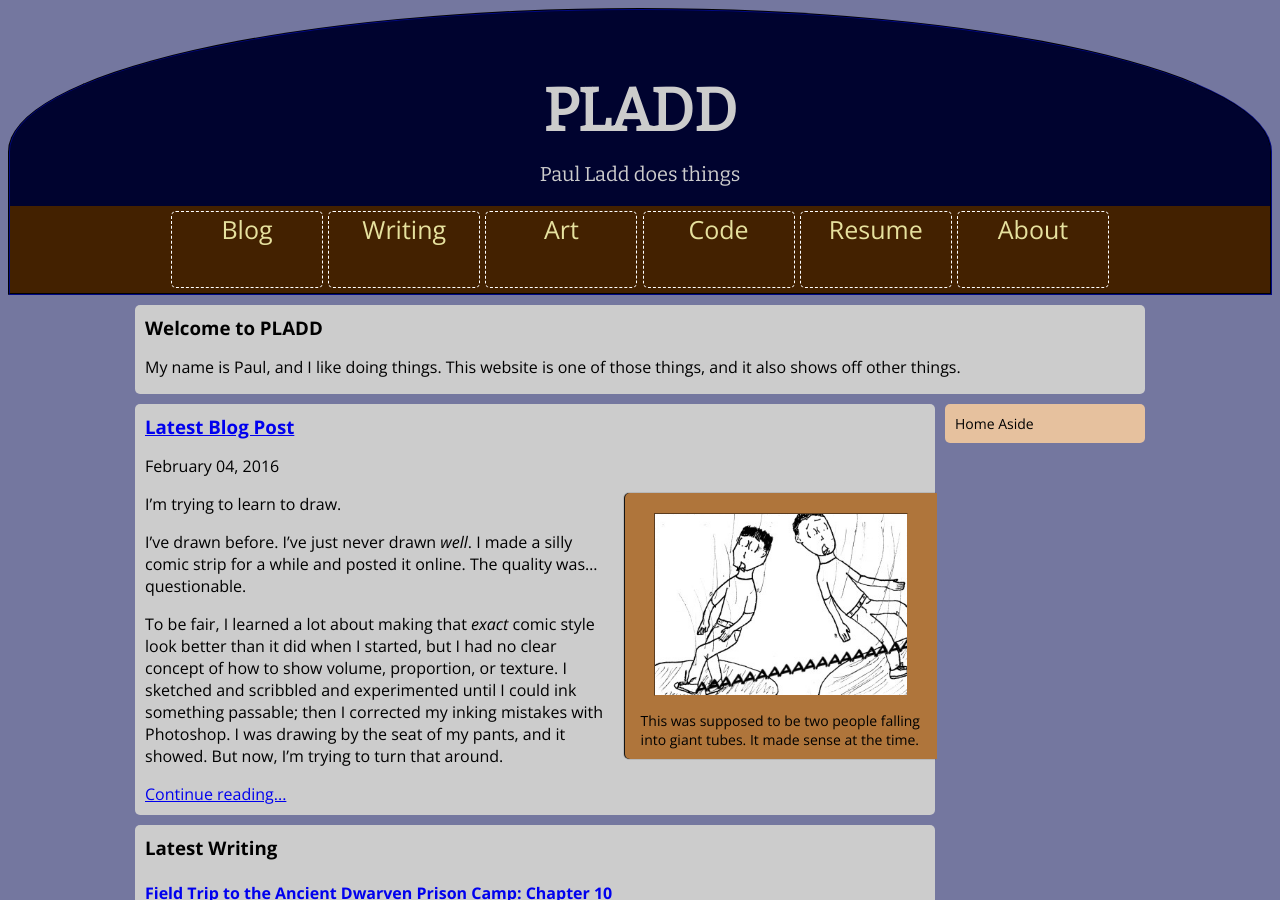
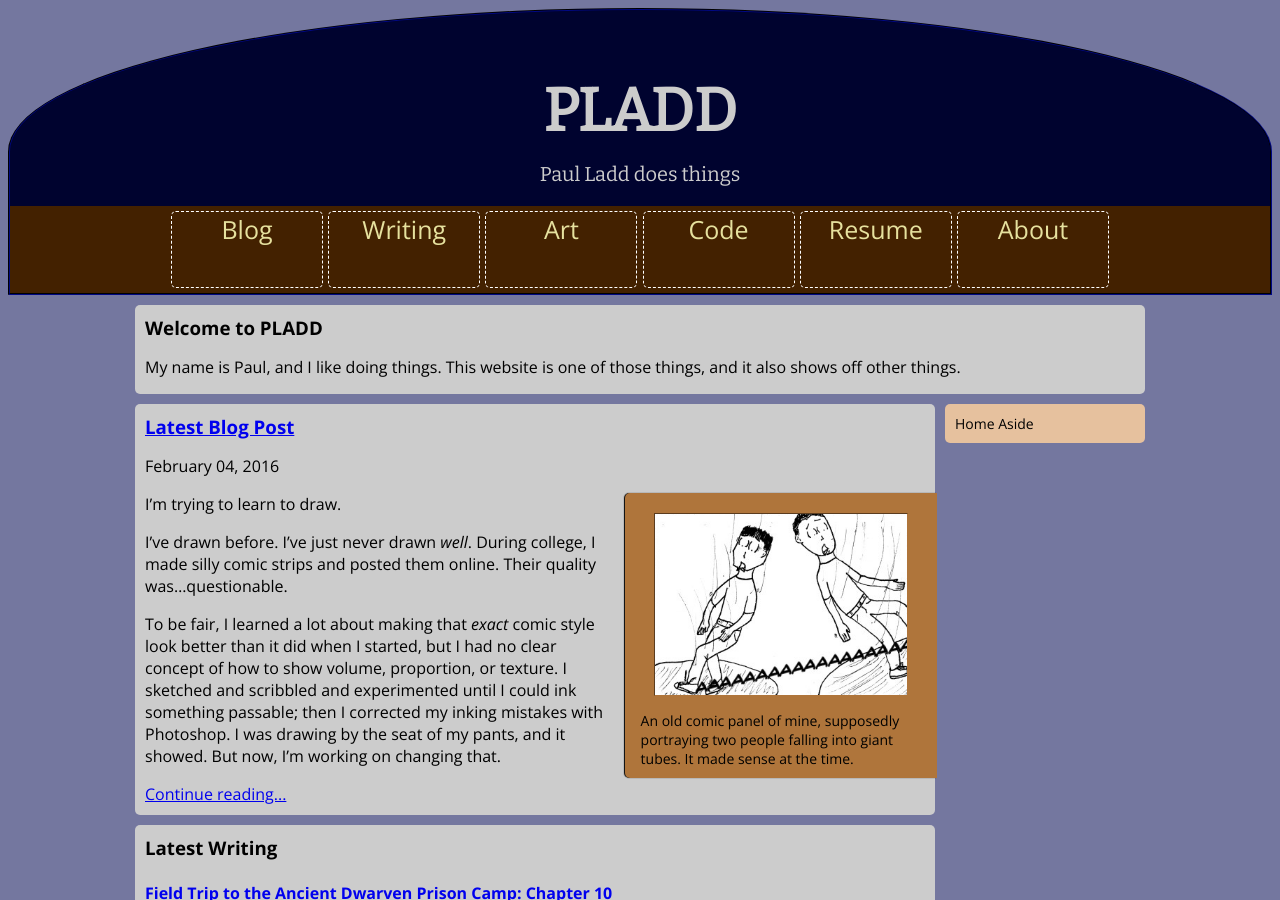
Before and after one commit to itspladd/personal-website-old, a Jekyll site: the page built from index.html, in a window 1280 px wide and 900 px high. Built offline with Jekyll 4.4.1, drawn with Linux system fonts in a browser that asks for light colours.

Commit message:
Word/image edits

```diff
--- a/blog/_posts/2016-02-04-drawing-protip-textures-suck.md
+++ b/blog/_posts/2016-02-04-drawing-protip-textures-suck.md
@@ -1,5 +1,5 @@
 ---
-title: "Drawing Protip: Textures Are the Worst"
+title: "Drawing Protip: Textures Are the Worst."
 date: 2016-02-04
 author: pladd
 ---
@@ -7,48 +7,55 @@
 <aside class="midtext-right">
     <figure>
         <img alt="An old comic panel" src="/assets/drawing-example-old-comic.png"/>
-        <figcaption>This was supposed to be two people falling into giant tubes. It made sense at the time.</figcaption>
+        <figcaption>An old comic panel of mine, supposedly portraying two people falling into giant tubes. It made sense at the time.</figcaption>
     </figure>
 </aside>
 
 I'm trying to learn to draw.
 
-I've drawn before. I've just never drawn _well_. I made a silly comic strip for a while and posted it online. The quality was...questionable.
+I've drawn before. I've just never drawn _well_. During college, I made silly comic strips and posted them online. Their quality was...questionable.
 
-To be fair, I learned a lot about making that _exact_ comic style look better than it did when I started, but I had no clear concept of how to show volume, proportion, or texture. I sketched and scribbled and experimented until I could ink something passable; then I corrected my inking mistakes with Photoshop. I was drawing by the seat of my pants, and it showed. But now, I'm trying to turn that around.
+To be fair, I learned a lot about making that _exact_ comic style look better than it did when I started, but I had no clear concept of how to show volume, proportion, or texture. I sketched and scribbled and experimented until I could ink something passable; then I corrected my inking mistakes with Photoshop. I was drawing by the seat of my pants, and it showed. But now, I'm working on changing that.
 
 <!--more-->
 
+<aside class="midtext-left">
+    <figure>
+        <img alt="Examples of the funnel drawing exercise" src="/assets/drawing-exercise-planes.png" />
+        <figcaption>One of the early exercises: draw a flat plane, freehand, then draw an ellipse inside of it.</figcaption>
+    </figure>
+</aside>
+
 I recently discovered Irshad Karim's excellent [Draw A Box](http://www.drawabox.com) lessons, which start with the _absolute_ basics. Lines. Planes. Ellipses. Practice. Get that arm to know what the hell to do when your brain wants a line from _here_ to _there_. No, of COURSE your arm doesn't want to draw a straight line. Your arm is stupid. Learn how to tell your stupid, stupid arm to shut up and draw what your smart brain wants.
-
-![Examples of the "funnel" drawing exercise](/assets/drawing-exercise-funnels.png)
 
 I was making visible progress. My lines got straighter. My planes looked less like beanbag chairs and more like planes. I was truckin'. And then I started working on [dissections](http://drawabox.com/lesson/2).
 
-"Oh, cool!" I said to myself, young and naive. "Finally, I can start drawing real-world object patterns!"
+"Oh, cool!" I said to myself, young and nai&#776;ve. "Finally, I can start drawing real-world object patterns!"
 
 The first step was to find reference photos. "Hmm," I thought to myself, "the references I choose should have interesting textures, or else I won't learn anything. What has an interesting texture?"
 
-![Leather. Leather is evil.](/assets/drawing-texture-leather.jpg)
+<aside class="midtext-center">
+    <figure>
+        <img alt="This face is the only thing I see when I close my eyes now." src="/assets/drawing-texture-leather-monster.png"/>
+    </figure>
+</aside>
 
-"Yes, of course! Leather! Fantastic idea, Paul. Have a pat on the back!"
+"Leather! Of course! Fantastic idea, Paul. Have a pat on the back!"
 
-It took about ten seconds of drawing to realize my mistake. Or, rather, to realize my hubris: while leather does indeed have an "interesting" texture, recreating that texture with a pen is SO HARD.
-
-![My attempt to understand leather texturing](/assets/drawing-exercise-dissection-leather-notes.png)
+It took about ten seconds of drawing to realize my mistake - or, rather, my hubris: while leather does indeed have an "interesting" texture, recreating that texture with a pen is JUST THE WORST.
 
 I made notes. I sketched experiments. I had it figured out.
 
 I started drawing. _I did not have it figured out._ I took more notes. I attempted to uncover the Grand Unified Damned Theory of Leather. I started drawing again, in a different place this time. It looked weird. I doubled down. "Surely," I thought, "surely this will start to look better as I add more detail."
 
-I ended up with this:
+<aside class="midtext-center">
+    <figure>
+        <img alt="Pictured: not leather" src="/assets/drawing-exercise-dissection-leather.png"/>
+    </figure>
+</aside>
 
-![My attempt to draw leather texture](/assets/drawing-exercise-dissection-leather.png)
-
-It looks like a texture. It looks rough and uncomfortable. It does not look like leather. I  suddenly realized I had drawn in an area of the drawing that was supposed to be blank.
+It looks like a texture. It looks rough and uncomfortable. It does not look like leather. I realized that I had drawn in an area of the drawing that was supposed to be blank.
 
 My arm would like a word with my brain about who is smart and who is stupid.
 
 -Paul
-
-![Bonus: other textures with comments](/assets/drawing-exercise-dissection-comments.png)
```
